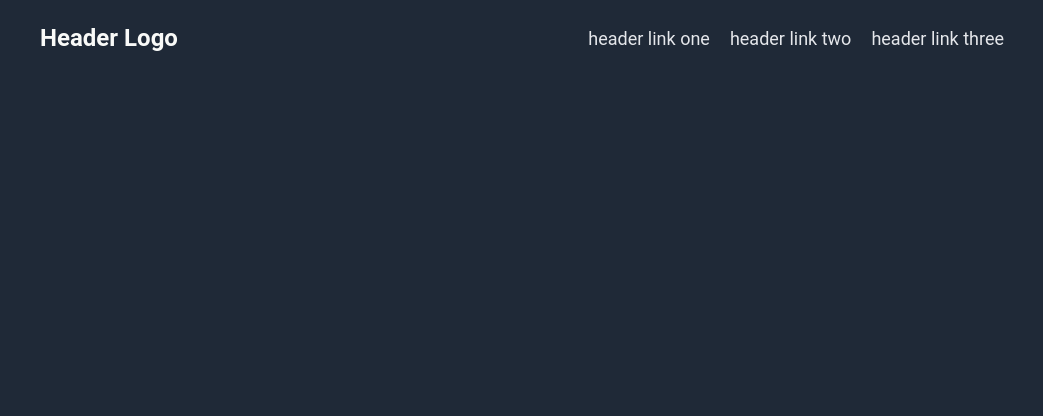
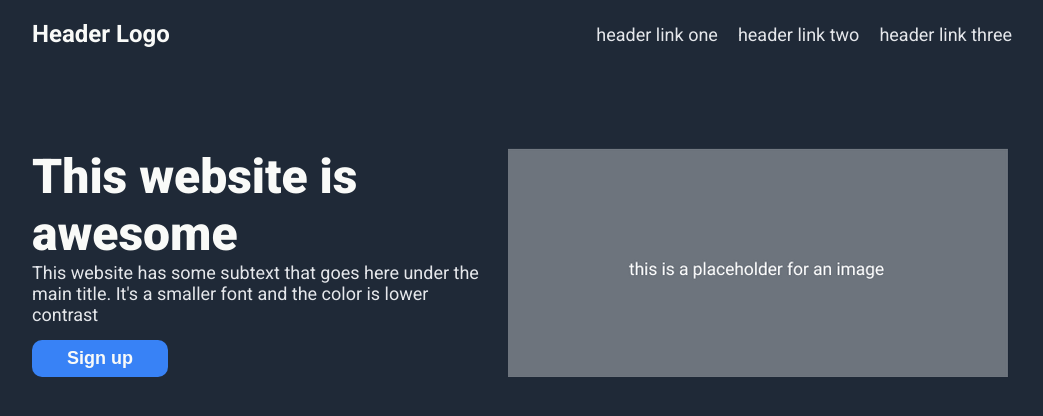
Before and after one commit to r3k4ce/landing-page, a plain HTML site: page index.html in a window 1280 px wide. Shown: the whole page, without its empty margins (118-1161 px from the left). Drawn offline with Linux system fonts and the light colour scheme.

Commit message:
Add styles and placeholder image to hero

```diff
--- a/index.html
+++ b/index.html
@@ -2,6 +2,9 @@
     <head>
         <meta charset="utf-8">
         <link rel="stylesheet" href="style.css">
+        <link rel="preconnect" href="https://fonts.googleapis.com">
+        <link rel="preconnect" href="https://fonts.gstatic.com" crossorigin>
+        <link href="https://fonts.googleapis.com/css2?family=Roboto:ital,wght@0,100;0,300;0,400;0,500;0,700;0,900;1,100;1,300;1,400;1,500;1,700;1,900&display=swap" rel="stylesheet">
         <title>Landing Page</title>
     </head>
     <body>
@@ -10,12 +13,22 @@
                 <h1 class="logo">Header Logo</h1>
                 <div class="menu">
                     <ul class="navbar">
-                        <li>header link one</li>
-                        <li>header link two</li>
-                        <li>header link three</li>
+                        <li><a href="#">header link one</a></li>
+                        <li><a href="#">header link two</a></li>
+                        <li><a href="#">header link three</a></li>
                     </ul>
                 </div>
             </div>
         </div>
+        <div class="container">
+            <div class="hero">
+                <div class="hero-text">
+                    <h2>This website is awesome</h2>
+                    <p>This website has some subtext that goes here under the main title. It's a smaller font and the color is lower contrast</p>
+                    <button>Sign up</button>
+                </div>
+                <img src="images/placeholder.png" alt="placeholder" class="image">
+            </div>
+        </div>
     </body>
 </html>
--- a/style.css
+++ b/style.css
@@ -1,5 +1,7 @@
 * {
     box-sizing: border-box;
+    margin: 0;
+    padding: 0;
 }
 
 /* CENTER CONTAINER */
@@ -18,7 +20,7 @@ body {
     display: flex;
     justify-content: space-between;
     align-items: center;
-    margin-top: 0px;
+    margin-top: 20px;
 }
 
 .navbar {
@@ -35,7 +37,37 @@ ul {
     list-style-type: none;
 }
 
-li {
+a {
+    text-decoration: none;
     font-size: 18px;
     color: #e5e7eb;
 }
+
+/* HERO STYLING */
+.hero {
+    margin-top: 100px;
+    display: flex;
+    gap: 20px;
+}
+
+.hero-text h2 {
+    font-size: 48px;
+    font-weight: 800;
+    color: #f9faf8;
+}
+
+.hero-text p {
+    font-size: 18px;
+    color: #e5e7eb;
+}
+
+button {
+    margin-top: 15px;
+    padding: 8px 35px;
+    color: #f9faf8;
+    font-size: 18px;
+    font-weight: bold;
+    background-color: #3882f6;
+    border-radius: 10px;
+    border: none;
+}
```
Also changed, not shown: images/placeholder.png (added).
